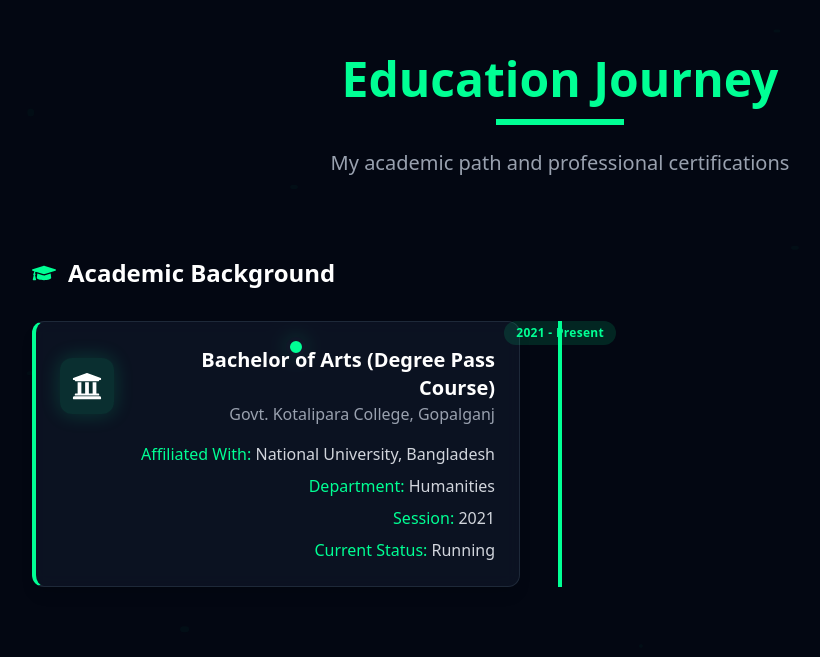
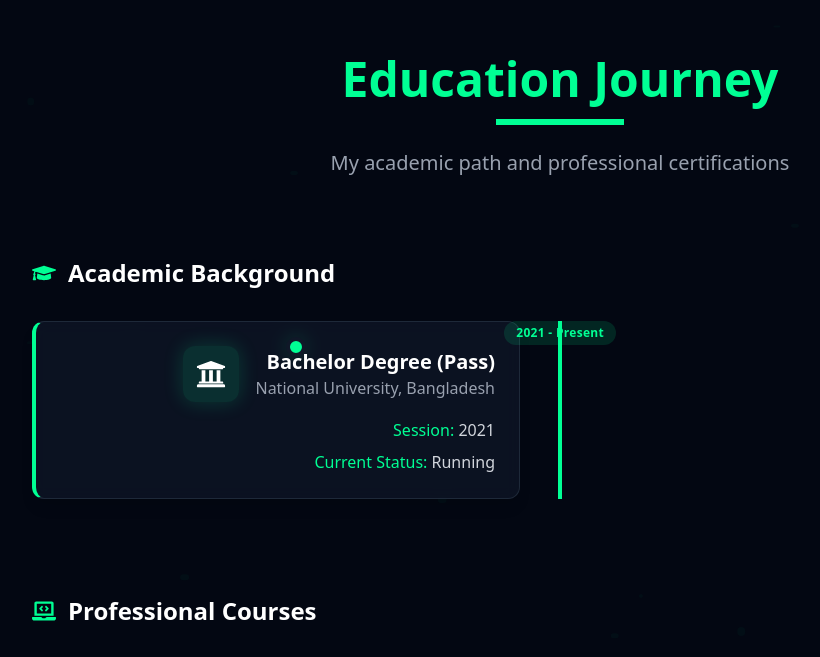
Before and after one commit to sabithossen4/Portfolio, a React (Vite) app: page / in a window 1280 px wide. Shown: the part 5011-5668 px from the top of the page, without its empty margins (80-900 px from the left). Built offline with nearby package versions, Linux system fonts and the light colour scheme.

Commit message:
edacation change

```diff
--- a/src/pages/Education.jsx
+++ b/src/pages/Education.jsx
@@ -12,11 +12,9 @@
   const educationData = [
   {
     icon: <FaUniversity className="text-3xl" />,
-    title: "Bachelor of Arts (Degree Pass Course)",
-    institution: "Govt. Kotalipara College, Gopalganj",
+    title: "Bachelor Degree (Pass)",
+    institution: "National University, Bangladesh",
     details: [
-      { label: "Affiliated With", value: "National University, Bangladesh" },
-      { label: "Department", value: "Humanities" },
       { label: "Session", value: "2021" },
       { label: "Current Status", value: "Running" },
     ],
```
